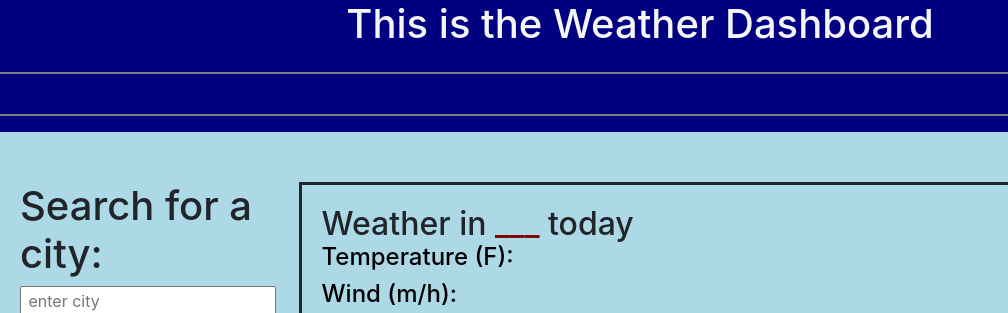
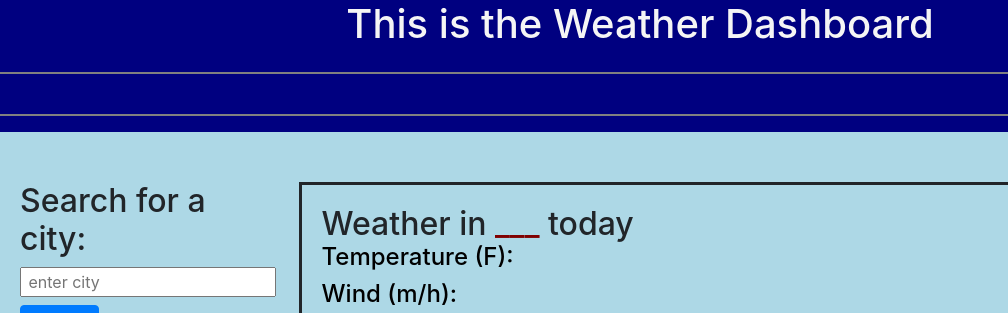
Before and after one commit to arerickson28/weather-dashboard, a plain HTML site: page index.html in a window 1280 px wide. Shown: the top 313 px of the page, 0-1008 px from the left. Drawn offline with nearby package versions, Linux system fonts and the light colour scheme; a script that the page names is missing.

Commit message:
changed searchforacity heading to h2

```diff
--- a/index.html
+++ b/index.html
@@ -23,7 +23,7 @@
 
         <aside id="citySearch">
             <div class="citySearch1">
-                <h1>Search for a city: </h1>
+                <h2>Search for a city: </h2>
                 <input type="text" placeholder=" enter city" id="cityInput">
                 <!-- <button id="searchButton">Search</button> -->
                 <div class="container">
```
